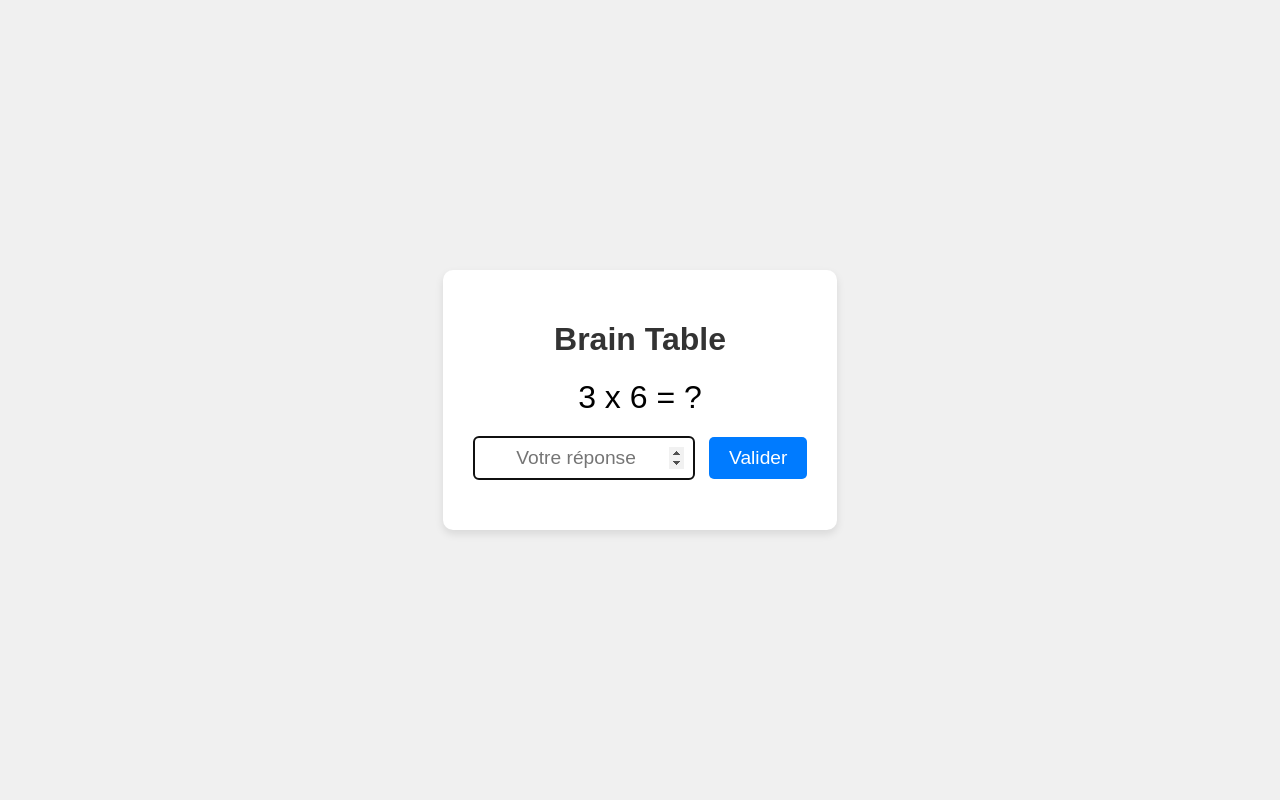
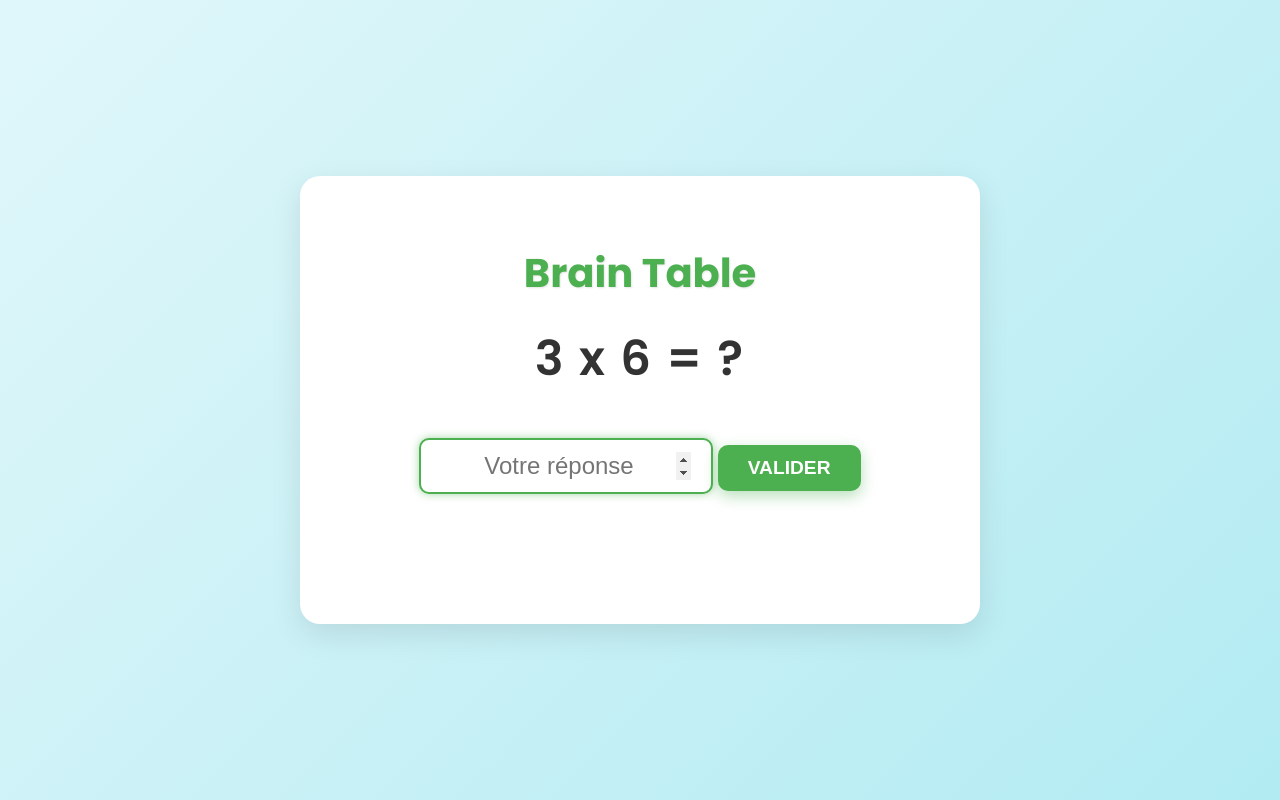
Before and after one commit to Balou201/Auxilium, a plain HTML site: page Math/Multi Master/index.html in a window 1280 px wide. Drawn offline with Linux system fonts and the light colour scheme.

Commit message:
Update style.css

```diff
--- a/Math/Multi Master/style.css
+++ b/Math/Multi Master/style.css
@@ -1,77 +1,142 @@
+/* Import de la police Google Fonts pour un style plus moderne */
+@import url('https://fonts.googleapis.com/css2?family=Poppins:wght@400;600;700&display=swap');
+
+:root {
+    --primary-color: #4CAF50; /* Vert */
+    --secondary-color: #FFC107; /* Jaune */
+    --background-color: #e0f7fa; /* Bleu clair */
+    --card-background: #ffffff; /* Blanc */
+    --text-color: #333333;
+    --shadow-light: rgba(0, 0, 0, 0.1);
+    --shadow-heavy: rgba(0, 0, 0, 0.2);
+    --correct-color: #4CAF50; /* Vert pour la bonne réponse */
+    --incorrect-color: #F44336; /* Rouge pour la mauvaise réponse */
+}
+
 body {
-    font-family: Arial, sans-serif;
+    font-family: 'Poppins', sans-serif;
     display: flex;
     justify-content: center;
     align-items: center;
     height: 100vh;
-    background-color: #f0f0f0;
     margin: 0;
+    background: linear-gradient(135deg, var(--background-color), #b2ebf2);
+    color: var(--text-color);
 }
 
 .container {
     text-align: center;
-    background-color: #fff;
-    padding: 30px;
-    border-radius: 10px;
-    box-shadow: 0 4px 8px rgba(0, 0, 0, 0.1);
+    background-color: var(--card-background);
+    padding: 40px;
+    border-radius: 20px;
+    box-shadow: 0 10px 30px var(--shadow-light);
+    max-width: 600px;
+    width: 90%;
+    transition: transform 0.3s ease-in-out;
+}
+
+.container:hover {
+    transform: translateY(-5px);
 }
 
 h1 {
-    color: #333;
+    font-size: 2.5em;
+    font-weight: 700;
+    margin-bottom: 20px;
+    color: var(--primary-color);
+    text-shadow: 1px 1px 2px var(--shadow-light);
 }
 
 .question {
-    font-size: 2em;
-    margin-bottom: 20px;
+    font-size: 3em;
+    font-weight: 600;
+    margin-bottom: 30px;
+    color: var(--text-color);
+    letter-spacing: 2px;
 }
 
-input[type="number"] {
-    padding: 10px;
-    width: 200px;
-    font-size: 1.2em;
-    border-radius: 5px;
-    border: 1px solid #ccc;
+#reponse {
+    padding: 12px 20px;
+    width: 250px;
+    font-size: 1.5em;
+    border-radius: 10px;
+    border: 2px solid #ddd;
     text-align: center;
+    transition: all 0.3s ease;
+    box-shadow: inset 0 2px 4px var(--shadow-light);
+}
+
+#reponse:focus {
+    outline: none;
+    border-color: var(--primary-color);
+    box-shadow: 0 0 8px rgba(76, 175, 80, 0.5);
 }
 
 button {
-    padding: 10px 20px;
+    padding: 12px 30px;
     font-size: 1.2em;
+    font-weight: 600;
     border: none;
-    border-radius: 5px;
-    color: #fff;
+    border-radius: 10px;
+    color: white;
     cursor: pointer;
-    transition: background-color 0.3s;
+    transition: transform 0.2s, box-shadow 0.2s;
+    text-transform: uppercase;
+    margin-top: 20px;
+}
+
+button:active {
+    transform: translateY(2px);
 }
 
 #valider {
-    background-color: #007bff;
-    margin-left: 10px;
+    background-color: var(--primary-color);
+    box-shadow: 0 5px 15px rgba(76, 175, 80, 0.4);
 }
 
 #valider:hover {
-    background-color: #0056b3;
+    background-color: #43a047;
 }
 
 #nouvelle-question {
-    background-color: #28a745;
-    margin-top: 15px;
+    background-color: var(--secondary-color);
+    box-shadow: 0 5px 15px rgba(255, 193, 7, 0.4);
 }
 
 #nouvelle-question:hover {
-    background-color: #218838;
+    background-color: #ffb300;
 }
 
 .resultat {
-    margin-top: 20px;
-    font-size: 1.5em;
+    margin-top: 25px;
+    font-size: 1.7em;
     font-weight: bold;
+    min-height: 50px; /* Assure que l'espace est réservé */
 }
 
 .resultat.correct {
-    color: #28a745;
+    color: var(--correct-color);
 }
 
 .resultat.incorrect {
-    color: #dc3545;
+    color: var(--incorrect-color);
 }
+
+.technique-aide {
+    margin-top: 15px;
+    font-style: italic;
+    font-size: 1em;
+    color: #666;
+    animation: fadeIn 1s ease-in-out;
+}
+
+@keyframes fadeIn {
+    from {
+        opacity: 0;
+        transform: translateY(10px);
+    }
+    to {
+        opacity: 1;
+        transform: translateY(0);
+    }
+}
```
